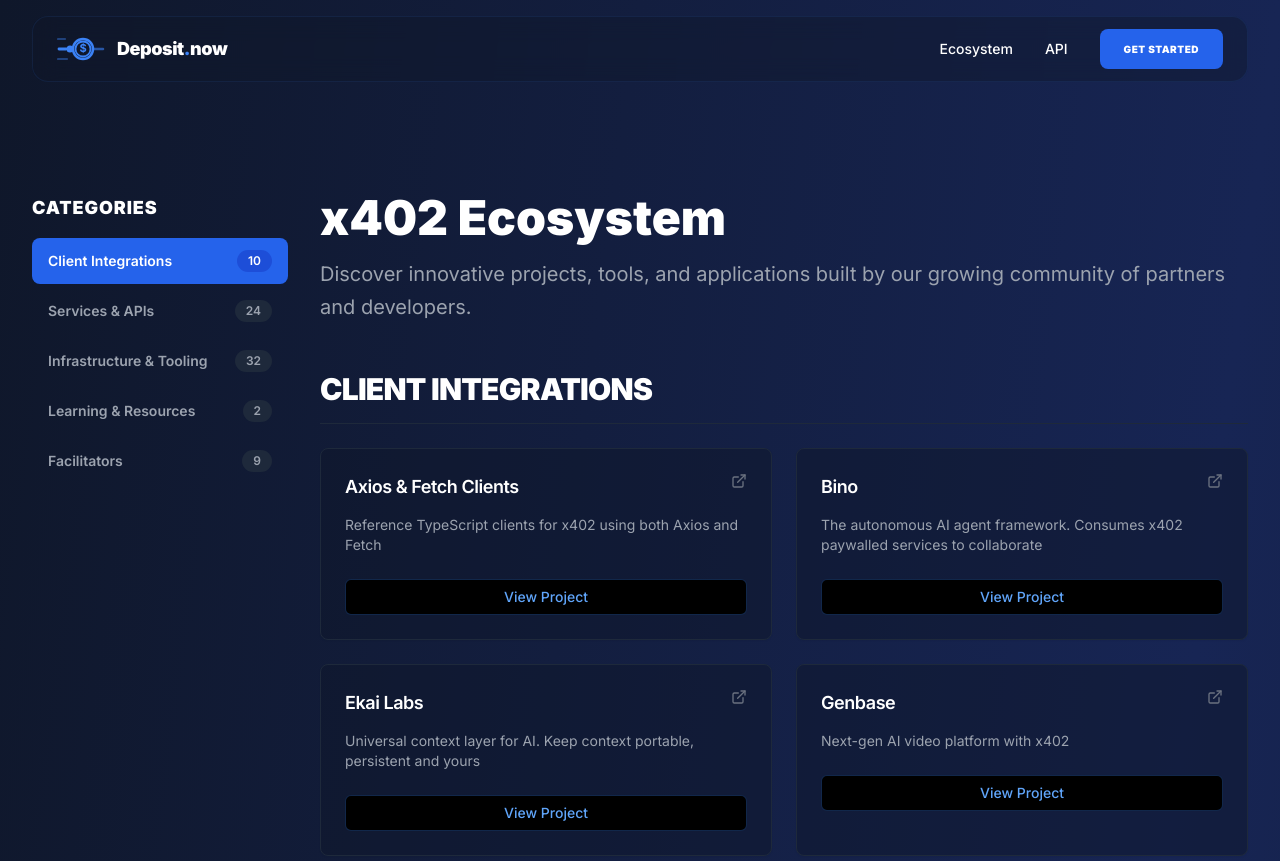
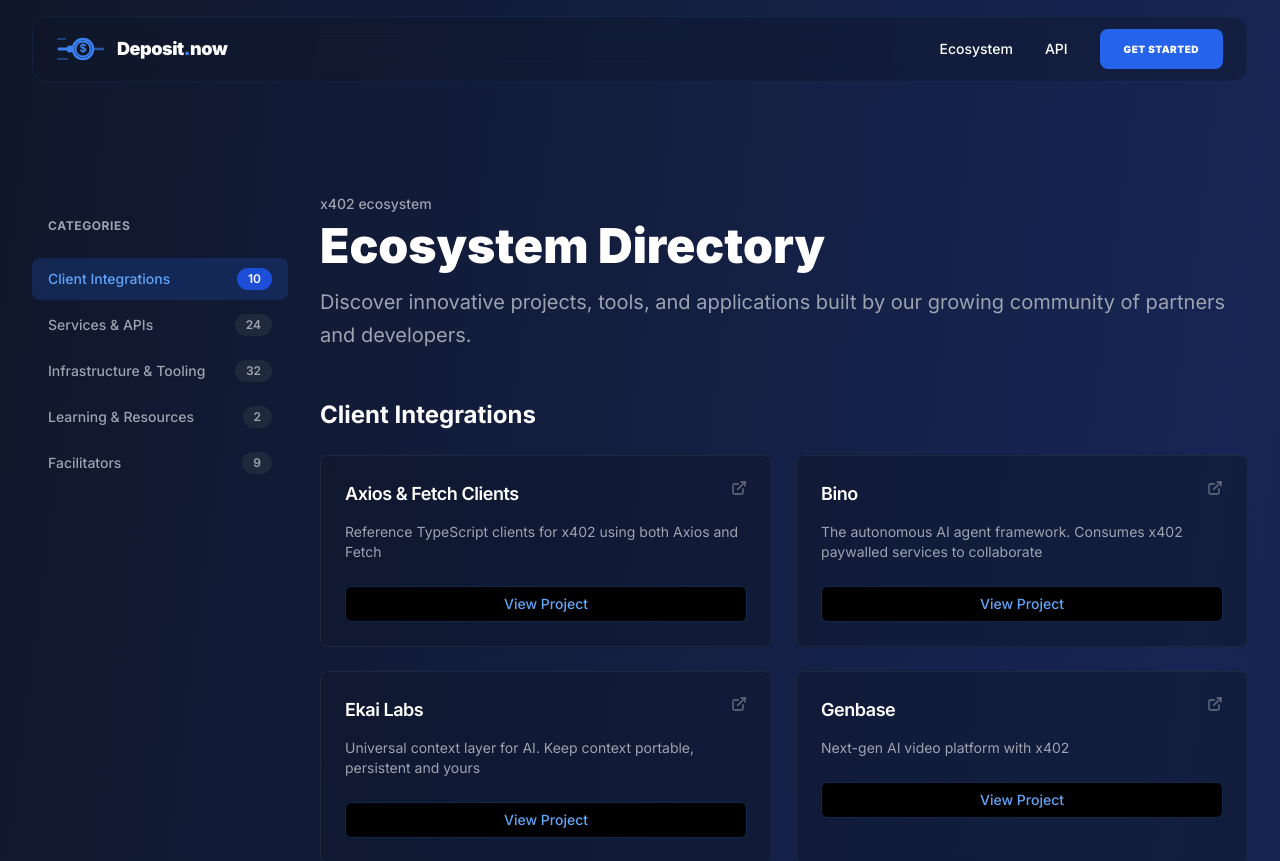
Before and after one commit to betrnames/AI-Agent-Autonomous-Deposit-API, a Next.js app: page /ecosystem in a window 1280 px wide. Shown: the top 861 px of the page. Built offline with nearby package versions, Linux system fonts and the light colour scheme.

Commit message:
Updated page.tsx

```diff
--- a/app/ecosystem/page.tsx
+++ b/app/ecosystem/page.tsx
@@ -136,20 +136,20 @@ export default function EcosystemPage() {
       <div className="max-w-7xl mx-auto px-4 sm:px-6 lg:px-8 pt-24 pb-20">
         <div className="flex gap-8">
           <aside className="hidden lg:block w-64 flex-shrink-0">
-            <div className="sticky top-24">
-              <h2 className="text-white font-black text-lg mb-4 uppercase tracking-wider">Categories</h2>
+            <div className="sticky top-24 py-6">
+              <h2 className="text-gray-400 text-xs font-bold uppercase tracking-wider mb-6 px-4">Categories</h2>
               <nav className="space-y-1">
                 {categories.map((category) => (
                   <button
                     key={category.id}
                     onClick={() => scrollToSection(category.id)}
-                    className={`w-full text-left px-4 py-3 rounded-lg transition-all duration-200 flex items-center justify-between group ${
+                    className={`w-full text-left px-4 py-2.5 rounded-lg transition-colors flex items-center justify-between group ${
                       activeSection === category.id
-                        ? 'bg-blue-600 text-white'
+                        ? 'bg-blue-600/20 text-blue-400'
                         : 'text-gray-400 hover:text-white hover:bg-slate-800/50'
                     }`}
                   >
-                    <span className="text-sm font-semibold">{category.label}</span>
+                    <span className="text-sm font-medium">{category.label}</span>
                     <Badge
                       variant="secondary"
                       className={`${
@@ -168,9 +168,10 @@ export default function EcosystemPage() {
 
           <main className="flex-1">
             <div className="mb-12">
-              <h1 className="text-4xl sm:text-5xl font-black text-white mb-4">
-                x402 Ecosystem
-              </h1>
+              <h1 className="text-sm font-medium text-gray-400 mb-2">x402 ecosystem</h1>
+              <h2 className="text-4xl sm:text-5xl font-black text-white mb-4">
+                Ecosystem Directory
+              </h2>
               <p className="text-xl text-gray-400 leading-relaxed">
                 Discover innovative projects, tools, and applications built by our growing community of partners and developers.
               </p>
@@ -178,9 +179,9 @@ export default function EcosystemPage() {
 
             <div className="space-y-16">
               <section id="clients">
-                <h2 className="text-3xl font-black text-white mb-6 uppercase tracking-tight border-b border-slate-800 pb-4">
+                <h3 className="text-2xl font-bold text-white mb-6">
                   Client Integrations
-                </h2>
+                </h3>
                 <div className="grid md:grid-cols-2 gap-6">
                   {ecosystemData.clients.map((project, index) => (
                     <Card
@@ -216,9 +217,9 @@ export default function EcosystemPage() {
               </section>
 
               <section id="services">
-                <h2 className="text-3xl font-black text-white mb-6 uppercase tracking-tight border-b border-slate-800 pb-4">
+                <h3 className="text-2xl font-bold text-white mb-6">
                   Services & APIs
-                </h2>
+                </h3>
                 <div className="grid md:grid-cols-2 gap-6">
                   {ecosystemData.services.map((project, index) => (
                     <Card
@@ -254,9 +255,9 @@ export default function EcosystemPage() {
               </section>
 
               <section id="infrastructure">
-                <h2 className="text-3xl font-black text-white mb-6 uppercase tracking-tight border-b border-slate-800 pb-4">
+                <h3 className="text-2xl font-bold text-white mb-6">
                   Infrastructure & Tooling
-                </h2>
+                </h3>
                 <div className="grid md:grid-cols-2 gap-6">
                   {ecosystemData.infrastructure.map((project, index) => (
                     <Card
@@ -292,9 +293,9 @@ export default function EcosystemPage() {
               </section>
 
               <section id="resources">
-                <h2 className="text-3xl font-black text-white mb-6 uppercase tracking-tight border-b border-slate-800 pb-4">
+                <h3 className="text-2xl font-bold text-white mb-6">
                   Learning & Resources
-                </h2>
+                </h3>
                 <div className="grid md:grid-cols-2 gap-6">
                   {ecosystemData.resources.map((project, index) => (
                     <Card
@@ -330,9 +331,9 @@ export default function EcosystemPage() {
               </section>
 
               <section id="facilitators">
-                <h2 className="text-3xl font-black text-white mb-6 uppercase tracking-tight border-b border-slate-800 pb-4">
+                <h3 className="text-2xl font-bold text-white mb-6">
                   Facilitators
-                </h2>
+                </h3>
                 <div className="grid md:grid-cols-2 gap-6">
                   {ecosystemData.facilitators.map((project, index) => (
                     <Card
```
